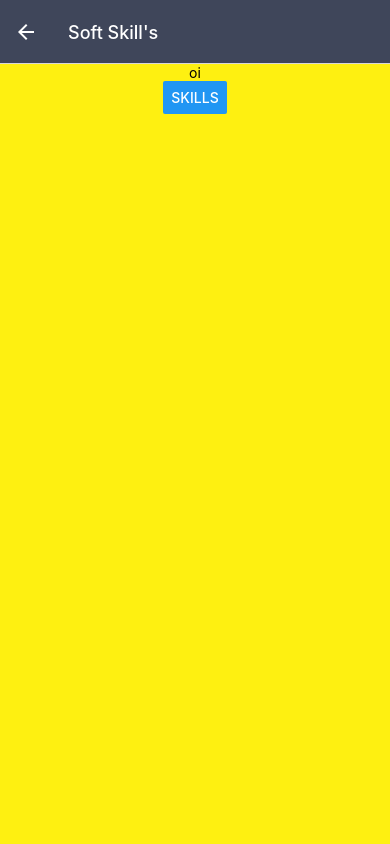
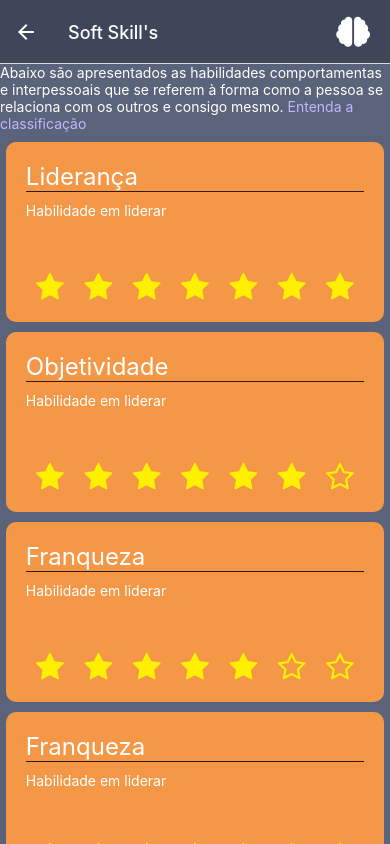
Before and after one commit to airan-rocha/dio-portifolio-perfil, a React Native app: screen / in a window 390 px wide. Both pictures are taken after a click on the button "SKILLS". Shown: the top 844 px of the page. Built offline with nearby package versions, Linux system fonts and the light colour scheme.

Commit message:
created Skill components

```diff
--- /dev/null
+++ b/src/components/SkillsCp/SkillBox/SkillBox.tsx
@@ -0,0 +1,36 @@
+import React, { useState } from 'react';
+import { View, Text } from 'react-native';
+import IconFontAwesome from '@expo/vector-icons/FontAwesome';
+import { styles } from './SkillBoxStyle';
+
+interface SkillBoxProps {
+    name: string,
+    description: string,
+    starRating: 1 | 2 | 3 | 4 | 5 | 6 | 7 ,
+}
+
+export function SkillBox(props: SkillBoxProps) {
+    const {name, description, starRating} = props;
+    const star2 = [{id: 1, name: 'star-o'},{id: 2, name: 'star-o'},{id: 3, name: 'star-o'},{id: 4, name: 'star-o'},{id: 5, name: 'star-o'},{id: 6, name: 'star-o'},{id: 7, name: 'star-o'}];
+
+    for (let count = 0; count < starRating; count++) {
+        if(count < star2.length){
+            star2[count].name = 'star';
+        }
+    }
+
+    return (
+        <View style={styles.container}>
+            <Text style={styles.textName}>{name}</Text>
+            <Text style={styles.textDescription}>{description}</Text>
+            <View style={styles.starContainer}>
+            {/* <IconFontAwesome name={star2[0].name} size={30} color='#fff000' />  */}
+                {
+                    star2.map(({id, name})=> (
+                        <IconFontAwesome key={id} name={name} size={30} color='#fff000' />
+                    ))
+                }
+            </View>
+        </View>
+  );
+}
--- /dev/null
+++ b/src/components/SkillsCp/SkillBox/SkillBoxStyle.tsx
@@ -0,0 +1,28 @@
+import { StyleSheet } from 'react-native';
+
+export const styles = StyleSheet.create({
+  container: {
+    backgroundColor:'#f49848',
+    padding: 20,
+    borderRadius: 10,
+    minHeight: 180,
+  },
+  textName: {
+    color: '#fff',
+    borderBottomWidth: 1,
+    borderBottomColor: '#321b06',
+    fontSize: 24,
+    marginBottom: 10,
+  },
+  textDescription: {
+    color: '#fff',
+    marginBottom: 15,
+  },
+  starContainer :{
+    flex: 1,
+    flexDirection: 'row',
+    alignItems: 'flex-end',
+    justifyContent: 'space-around',
+    // backgroundColor: '#ff0000',
+  }
+});
--- /dev/null
+++ b/src/components/SkillsCp/SkillsCp.tsx
@@ -0,0 +1,17 @@
+import React from 'react';
+import { View } from 'react-native';
+
+import { styles } from './SkillsCpStyle';
+import { SkillBox } from './SkillBox/SkillBox';
+
+export function SkillsCp() {
+  return (
+    <View style={styles.container}>
+        <SkillBox name='Liderança' description='Habilidade em liderar' starRating={7} />
+        <SkillBox name='Objetividade' description='Habilidade em liderar' starRating={6} />
+        <SkillBox name='Franqueza' description='Habilidade em liderar' starRating={5} />
+        <SkillBox name='Franqueza' description='Habilidade em liderar' starRating={4} />
+        <SkillBox name='Franqueza' description='Habilidade em liderar' starRating={3} />
+    </View>
+  );
+}
--- /dev/null
+++ b/src/components/SkillsCp/SkillsCpStyle.tsx
@@ -0,0 +1,7 @@
+import { StyleSheet } from 'react-native';
+
+export const styles = StyleSheet.create({
+  container: {
+    rowGap: 10,
+  }
+});
--- a/src/routes/MyStack.tsx
+++ b/src/routes/MyStack.tsx
@@ -1,6 +1,8 @@
 import { CardStyleInterpolators, createStackNavigator, HeaderStyleInterpolators, TransitionPresets, TransitionSpecs } from '@react-navigation/stack';
 import Home from '../screens/Home/Home';
 import Skill from '../screens/Skill/Skill';
+import IconFontAwesome5 from '@expo/vector-icons/FontAwesome5';
+import { Text, View } from 'react-native';
 
 const {Navigator, Screen} = createStackNavigator();
 
@@ -28,7 +30,7 @@ export default function MyStack() {
                 name="Home"
                 component={Home}
                 options={{
-                    title:'Perfil',
+                    title:'Perfil - Portifólio',
                     // headerShown: false,
                     // headerTransparent: true,
                 }}
@@ -38,6 +40,7 @@ export default function MyStack() {
                 component={Skill}
                 options={{
                     title:'Soft Skill\'s',
+                    headerRight: () => <IconFontAwesome5 name='brain' size={30} color='#fff' style={{marginRight: 20}} /> ,
                     gestureDirection: 'horizontal',
                     gestureEnabled: true,
                     transitionSpec: {
--- a/src/screens/Skill/Skill.tsx
+++ b/src/screens/Skill/Skill.tsx
@@ -1,13 +1,23 @@
 import React from 'react';
-import { Button, Text, View } from 'react-native';
+import { Button, Text, View, Alert } from 'react-native';
 
 import { styles } from './SkillStyles';
+import { SkillsCp } from '../../components/SkillsCp/SkillsCp';
+import { ScrollView } from 'react-native-gesture-handler';
 
 export default function Skill({ navigation }) {
+
+  function saibaMaisClassificacao(){
+    Alert.alert('Classificação ⭐️', 'a classificação por estrelas vão de 1 (não desenvolvido) a 7 (totalmente desenvolvido). A classificação a partir de 4 estrelas indica que a habilidade está em desenvolvimento. Classificações mais baixas indicam em qual área a pessoa deve se dicar mais ao desenvolvimento.')
+  }
+
   return (
     <View style={styles.container}>
-        <Text>oi</Text>
-        <Button title='Skills' onPress={()=> navigation.goBack()} />
+        <Text style={styles.text}>Abaixo são apresentados as habilidades comportamentas e interpessoais que se referem à forma como a pessoa se relaciona com os outros e consigo mesmo. <Text onPress={saibaMaisClassificacao} style={styles.link}>Entenda a classificação</Text></Text>
+
+        <ScrollView  style={styles.scrollView}>
+          <SkillsCp />
+        </ScrollView>
     </View>
   );
 }
--- a/src/screens/Skill/SkillStyles.tsx
+++ b/src/screens/Skill/SkillStyles.tsx
@@ -5,6 +5,16 @@ export const styles = StyleSheet.create({
     flex: 1,
     alignItems: 'center',
     alignContent: 'center',
-    backgroundColor: '#fff000ed',
-  }
+    backgroundColor: '#5b637b',
+  },
+  scrollView: {
+    width: '97%',
+  },
+  text:{
+    color: '#fff',
+    marginBottom: 10,
+  },
+  link: {
+    color: '#bfb8ff',
+  },
 });
```
